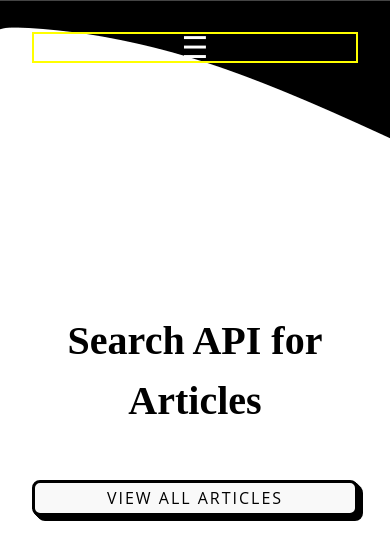
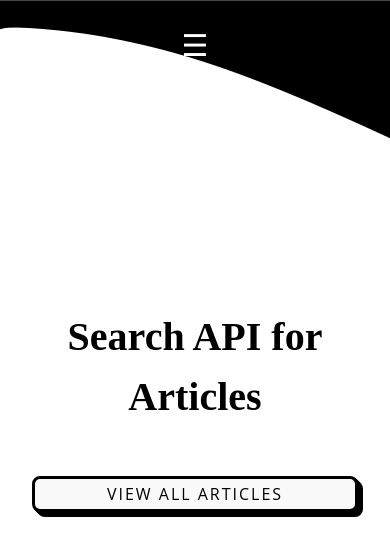
Before and after one commit to aaron1986/nc-news, a React (Vite) app: page / in a window 390 px wide. Shown: the top 560 px of the page. Built offline with nearby package versions, Linux system fonts and the light colour scheme; a web font is replaced by a local one.

Commit message:
added isloading to Articles

```diff
--- a/src/Components/App.css
+++ b/src/Components/App.css
@@ -248,7 +248,6 @@ main, h2 {
 }
 
 header {
-  border: 2px solid yellow;
   display: flex;
   flex-direction: column;
 }
```
